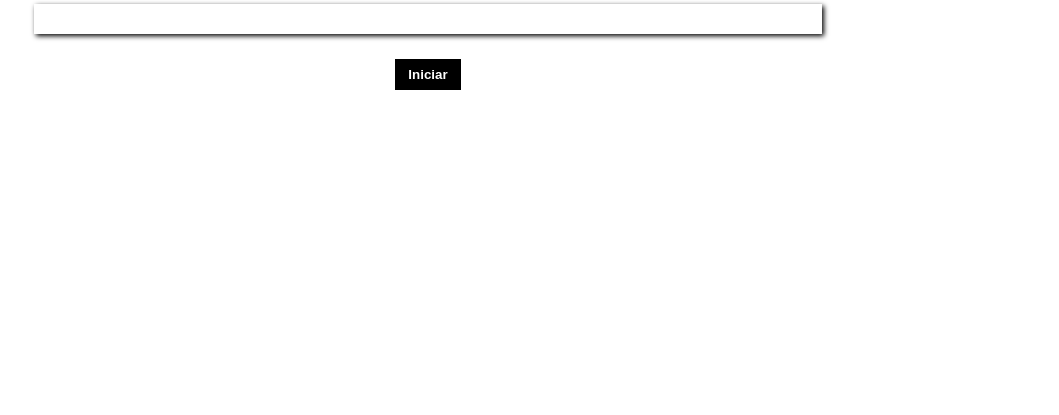
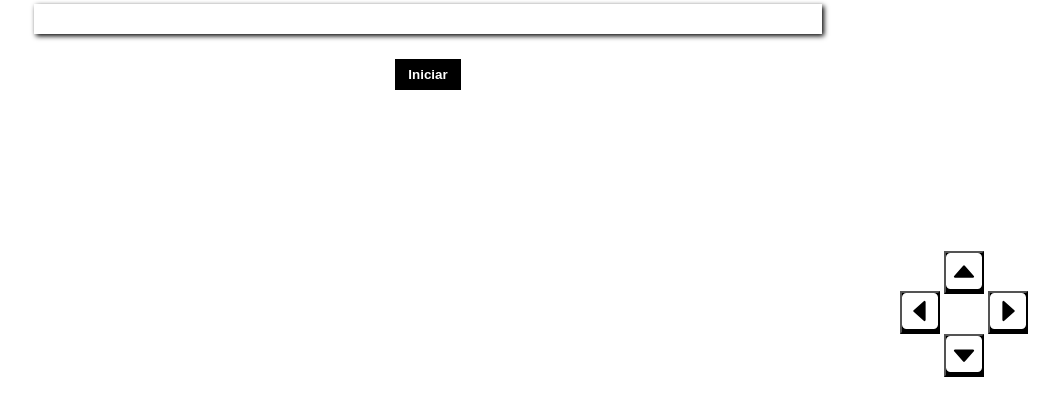
Before and after one commit to Jhon2410/snake-js-, a plain HTML site: page index.html in a window 1280 px wide. Shown: the part 79-494 px from the top of the page, without its empty margins (212-1271 px from the left). Drawn offline with Linux system fonts and the light colour scheme.

Commit message:
controles diseño

```diff
--- a/index.html
+++ b/index.html
@@ -18,6 +18,35 @@
             </div>
             <div class="controles">
                 <button class="btn" id="start">Iniciar</button>
+                <div class="control-game">
+                    <button>
+                        <svg xmlns="http://www.w3.org/2000/svg" width="36" height="36" fill="currentColor" class="bi bi-caret-left-square-fill" viewBox="0 0 16 16">
+                            <path d="M0 2a2 2 0 0 1 2-2h12a2 2 0 0 1 2 2v12a2 2 0 0 1-2 2H2a2 2 0 0 1-2-2V2zm10.5 10V4a.5.5 0 0 0-.832-.374l-4.5 4a.5.5 0 0 0 0 .748l4.5 4A.5.5 0 0 0 10.5 12z"/>
+                          </svg>
+                    </button>
+
+
+                    <button class="btn-up">
+                        <svg xmlns="http://www.w3.org/2000/svg" width="36" height="36" fill="currentColor" class="bi bi-caret-up-square-fill" viewBox="0 0 16 16">
+                            <path d="M0 2a2 2 0 0 1 2-2h12a2 2 0 0 1 2 2v12a2 2 0 0 1-2 2H2a2 2 0 0 1-2-2V2zm4 9h8a.5.5 0 0 0 .374-.832l-4-4.5a.5.5 0 0 0-.748 0l-4 4.5A.5.5 0 0 0 4 11z"/>
+                          </svg>
+                    </button>
+
+                    <button>
+                        <svg xmlns="http://www.w3.org/2000/svg" width="36" height="36" fill="currentColor" class="bi bi-caret-right-square-fill" viewBox="0 0 16 16">
+                            <path d="M0 2a2 2 0 0 1 2-2h12a2 2 0 0 1 2 2v12a2 2 0 0 1-2 2H2a2 2 0 0 1-2-2V2zm5.5 10a.5.5 0 0 0 .832.374l4.5-4a.5.5 0 0 0 0-.748l-4.5-4A.5.5 0 0 0 5.5 4v8z"/>
+                          </svg>
+
+                    </button>
+                    <br>
+                    <button>
+                        <svg xmlns="http://www.w3.org/2000/svg" width="36" height="36" fill="currentColor" class="bi bi-caret-down-square-fill" viewBox="0 0 16 16">
+                        <path d="M0 2a2 2 0 0 1 2-2h12a2 2 0 0 1 2 2v12a2 2 0 0 1-2 2H2a2 2 0 0 1-2-2V2zm4 4a.5.5 0 0 0-.374.832l4 4.5a.5.5 0 0 0 .748 0l4-4.5A.5.5 0 0 0 12 6H4z"/>
+                      </svg>
+                    </button>
+
+                </div>
+
             </div>
 
         </div>
--- a/js/index.js
+++ b/js/index.js
@@ -116,6 +116,7 @@ window.addEventListener("load", () => {
 
   })
   document.getElementById("start").addEventListener("click", () => {
+    document.getElementById("start").setAttribute("hidden",true)
     setInterval(() => {
 
        try{
--- a/style/index.css
+++ b/style/index.css
@@ -51,3 +51,23 @@ h1 {
     color: #000;
     box-shadow: 2px 2px 5px;
 }
+
+.control-game{
+    margin-top:50px;
+    position: fixed;
+    right:40px;
+    top: 40%;
+
+
+}
+.control-game button{
+
+    padding:0px;
+    background-color: #000;
+    color: #fff;
+}
+
+.btn-up{
+    position: relative;
+    top: -40px;
+}
```
